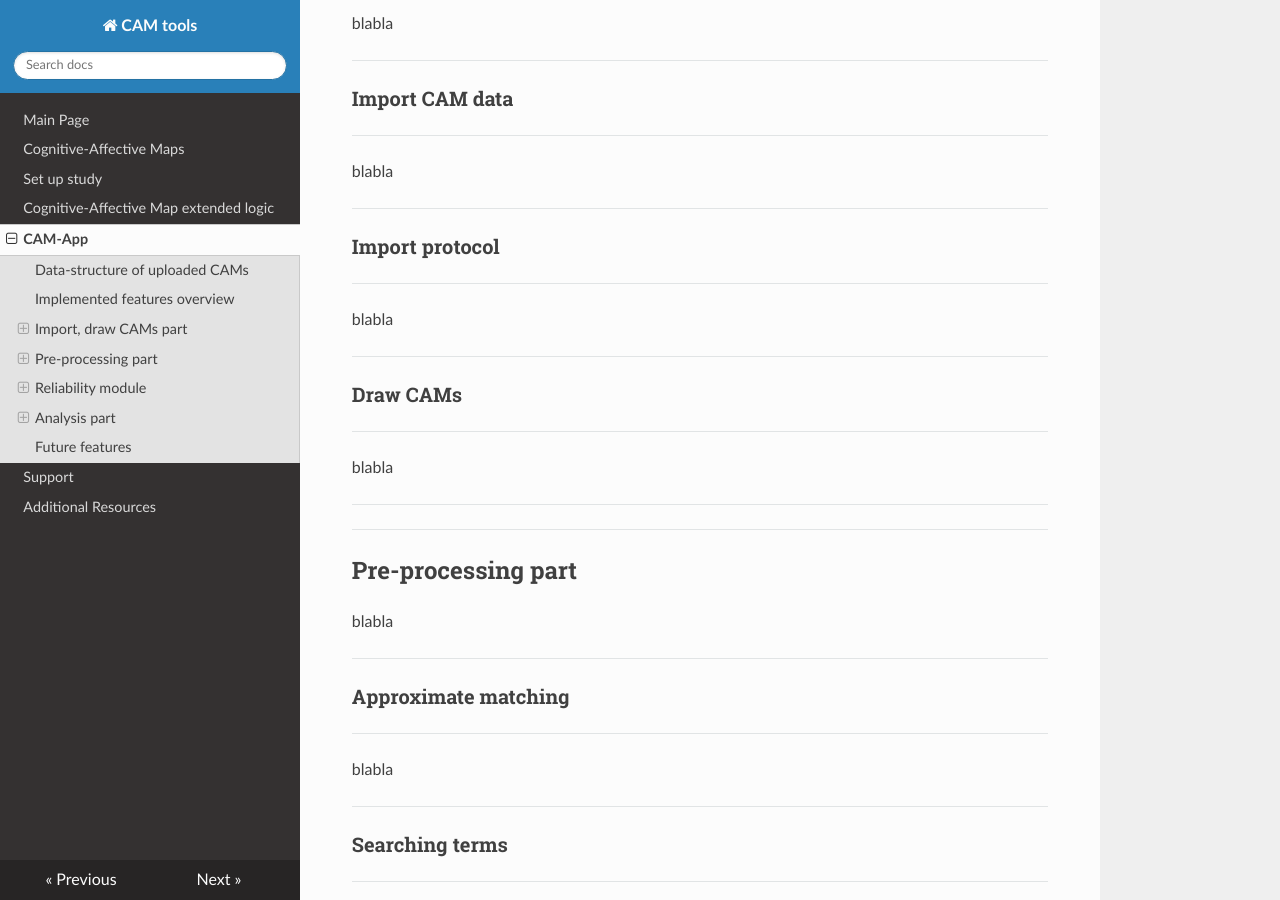
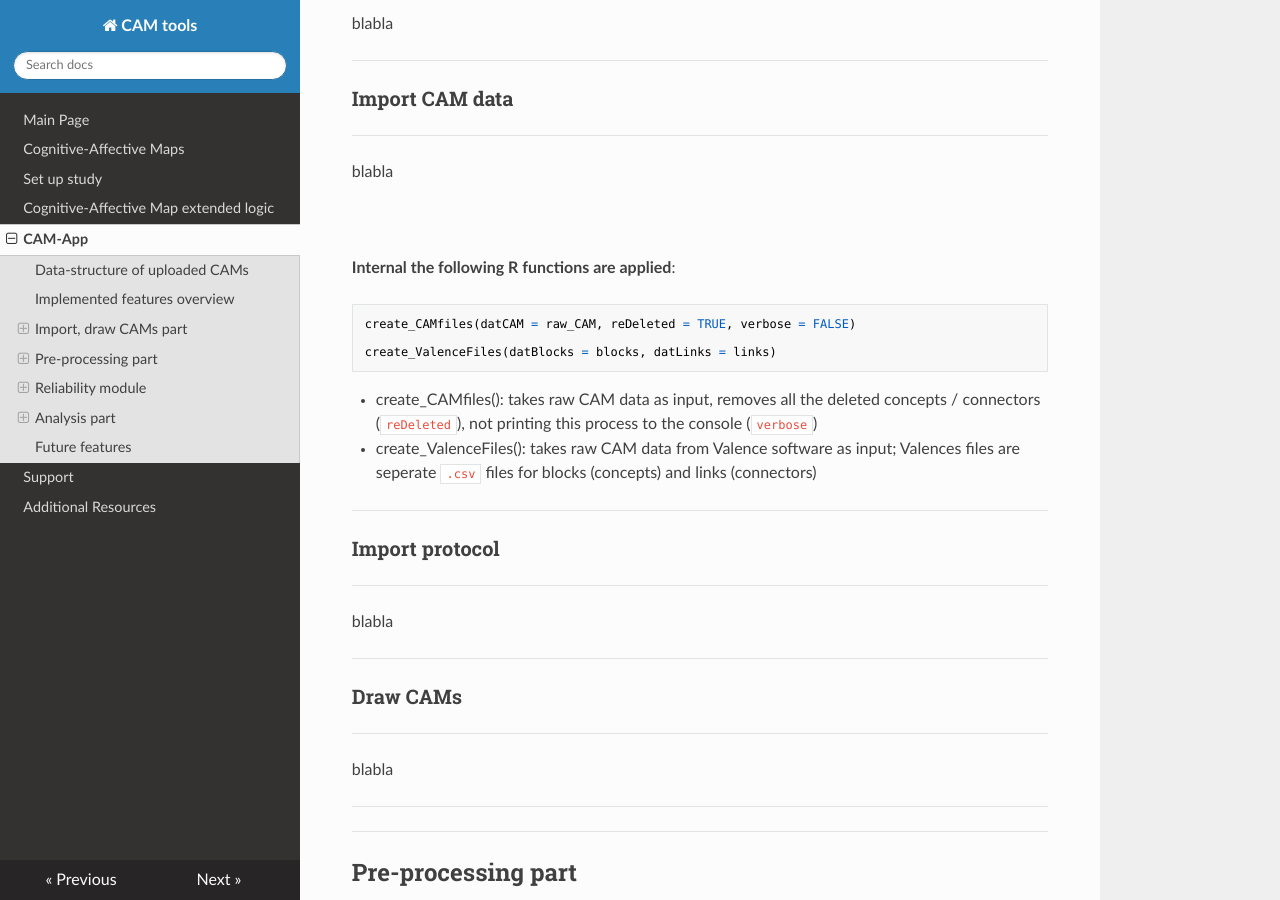
Before and after one commit to FennStatistics/CAMtools_documentation, an MkDocs documentation site: the page built from docs/CAM-App.md, in a window 1280 px wide and 900 px high, scrolled down 2386 px. Built offline with MkDocs 1.6.1, drawn with Linux system fonts in a browser that asks for light colours; nearby versions of some CDN libraries.

Commit message:
update link

````diff
--- a/docs/CAM-App.md
+++ b/docs/CAM-App.md
@@ -88,6 +88,18 @@ blabla
 
 blabla
 
+<br>
+
+**Internal the following R functions are applied**:
+
+```r
+create_CAMfiles(datCAM = raw_CAM, reDeleted = TRUE, verbose = FALSE)
+
+create_ValenceFiles(datBlocks = blocks, datLinks = links)
+```
+
+* create_CAMfiles(): takes raw CAM data as input, removes all the deleted concepts / connectors (<code>reDeleted</code>), not printing this process to the console (<code>verbose</code>)
+* create_ValenceFiles(): takes raw CAM data from Valence software as input; Valences files are seperate <code>.csv</code> files for blocks (concepts) and links (connectors)
 
 
 ***
````
Also changed, not shown: docs/Set up study.md (+1 -1 lines).
